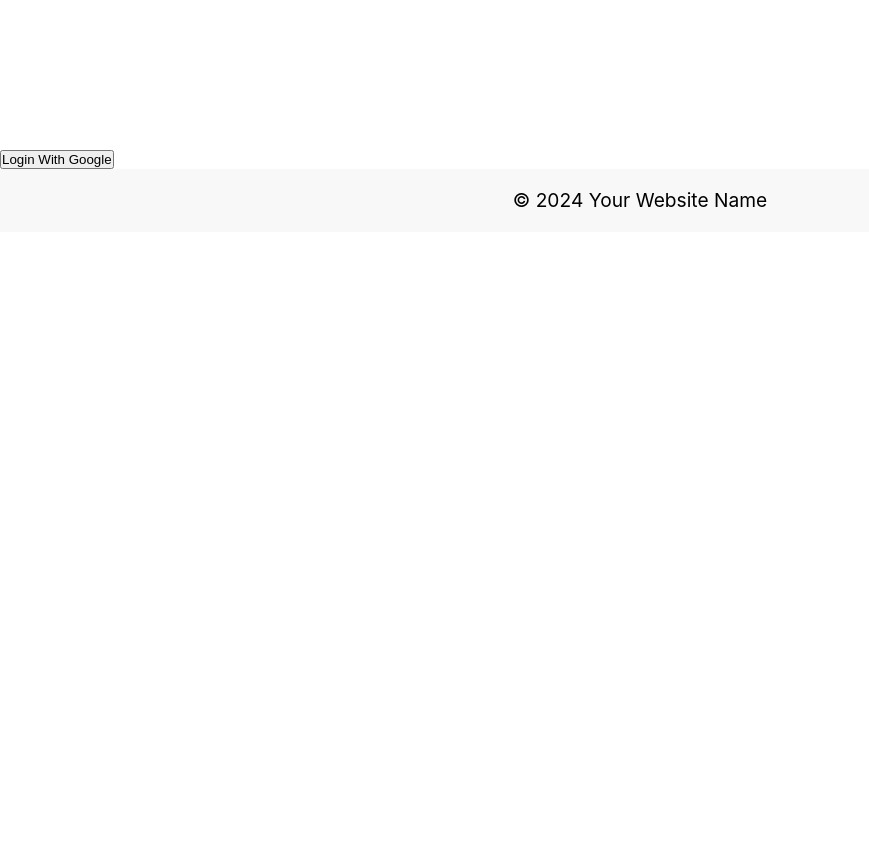
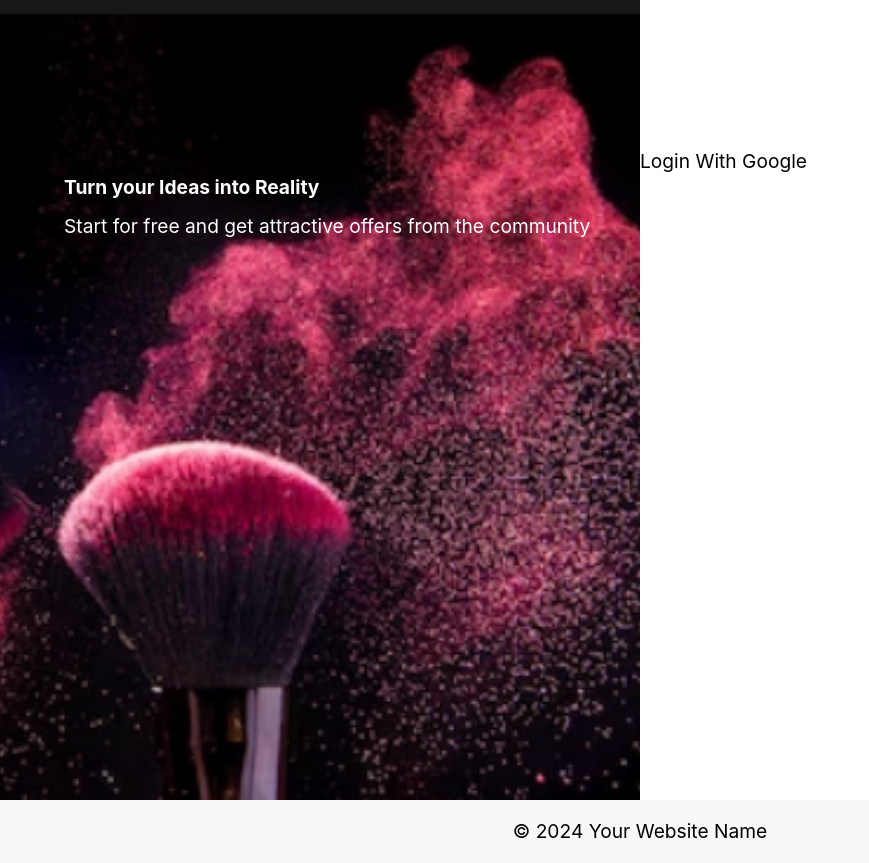
Before and after one commit to Rajan66/Glam, a React (Create React App) app in the folder client/: page /auth in a window 1280 px wide. Shown: the whole page, without its empty margins (0-869 px from the left). Before the commit the page ends 800 px from the top, so only its background shows below. Built offline with nearby package versions, Linux system fonts and the light colour scheme; no server answers.

Commit message:
added tailwind css

```diff
--- a/client/package.json
+++ b/client/package.json
@@ -47,5 +47,8 @@
       "last 1 firefox version",
       "last 1 safari version"
     ]
+  },
+  "devDependencies": {
+    "tailwindcss": "^3.4.1"
   }
 }
--- a/client/src/components/Auth/Auth.js
+++ b/client/src/components/Auth/Auth.js
@@ -5,6 +5,8 @@ import 'firebase/compat/auth'
 import { useNavigate } from 'react-router-dom'
 import { createUser, getUsers } from '../../actions/user'
 import { useDispatch, useSelector } from 'react-redux'
+
+import COVER_IMAGE from '../../images/cover.png'
 
 const Auth = () => {
   const navigate = useNavigate()
@@ -63,7 +65,14 @@ const Auth = () => {
   }
 
   return (
-    <div>
+    <div className='w-full h-screen flex items-start'>
+      <div className='relative w-1/2 h-full flex flex-col'>
+        <div className='absolute top-[20%] left-[10%] flex flex-col'>
+          <h1 className='text-4x1 text-white font-bold my-4'>Turn your Ideas into Reality</h1>
+          <p className='text-x1 text-white font-normal'>Start for free and get attractive offers from the community</p>
+        </div>
+        <img src={COVER_IMAGE} className='w-full h-full object-cover'/>
+      </div>
       <Button onClick={handleGoogleLogin} style={{ marginTop: "150px" }}>
         {/* SignUP form here */}
         Login With Google
--- a/client/src/index.css
+++ b/client/src/index.css
@@ -1,3 +1,7 @@
+@tailwind base;
+@tailwind components;
+@tailwind utilities;
+
 :root{
   --primary-color: #5bb462;
   --primary-dark: #4f9c55;
--- a/client/src/index.js
+++ b/client/src/index.js
@@ -6,6 +6,7 @@ import { Provider } from 'react-redux';
 import { legacy_createStore as createStore } from 'redux';
 import { applyMiddleware, compose } from 'redux';
 import './config/firebase-config'
+
 
 import reducers from './reducers'
 import { thunk } from 'redux-thunk'
--- /dev/null
+++ b/client/tailwind.config.js
@@ -0,0 +1,10 @@
+/** @type {import('tailwindcss').Config} */
+module.exports = {
+  content: [
+    "./src/**/*.{js,jsx,ts,tsx}",
+  ],
+  theme: {
+    extend: {},
+  },
+  plugins: [],
+}
```
Also changed, not shown: 1 other file (tests, documents, lock files or other folders).
